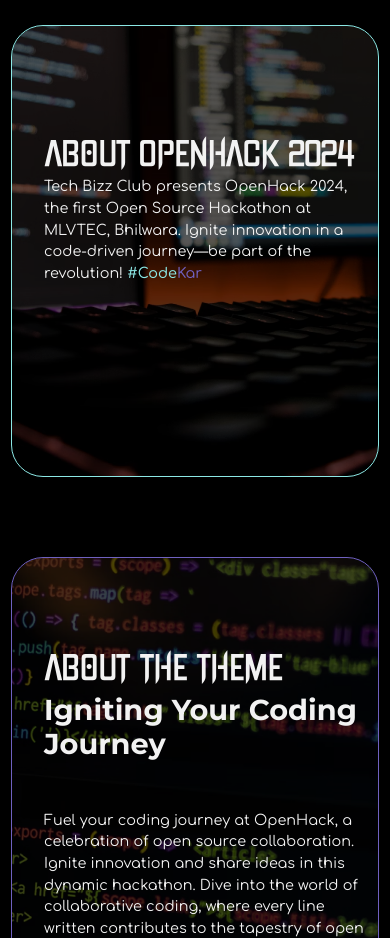
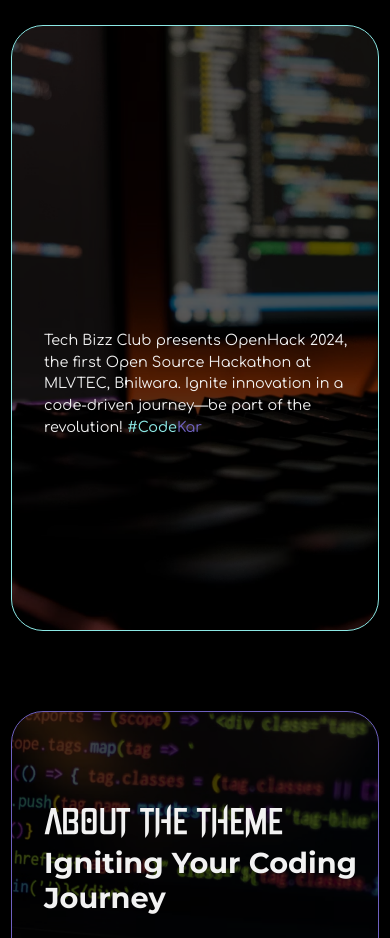
Before and after one commit to Krish2958/OpenHack, a React (Create React App) app in the folder openhack/: page / in a window 390 px wide. Shown: the part 1320-2258 px from the top of the page. Built offline with nearby package versions, Linux system fonts and the light colour scheme.

Commit message:
[Test] VERCEL

```diff
--- a/openhack/src/pages/Home/Home.css
+++ b/openhack/src/pages/Home/Home.css
@@ -172,6 +172,11 @@
 }
 
 .about-card-title {
+  @media screen and (max-width: 768px) {
+    margin-top: 30px;
+    font-size: 1.6rem;
+    left: 2rem;
+  }
   position: relative;
   left: 35rem;
   color: #F2F2F2;
@@ -179,11 +184,7 @@
   margin-top: 20px;
   font-family: Into The Void;
 
-  @media screen and (max-width: 768px) {
-    margin-top: 30px;
-    font-size: 1.6rem;
-    left: 2rem;
-  }
+
 }
 
 .about-card-description {
```
